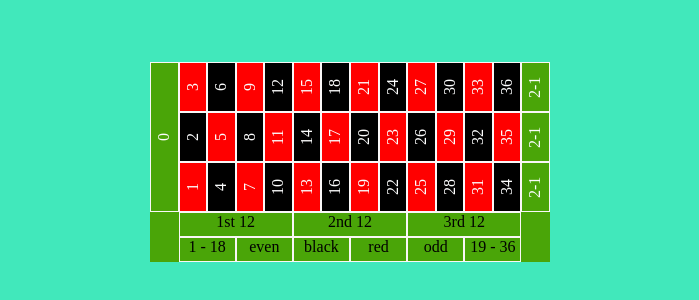
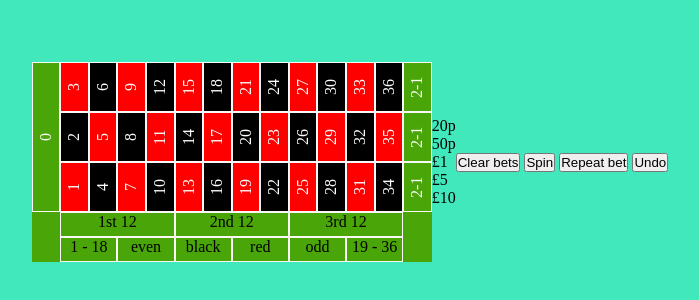
Before and after one commit to Bonkaker13/BingoTable, a plain HTML site: page index.html in a window 1280 px wide. Shown: the part 238-538 px from the top of the page, without its empty margins (290-989 px from the left). Drawn offline with Linux system fonts and the light colour scheme.

Commit message:
updated html

```diff
--- a/index.html
+++ b/index.html
@@ -8,6 +8,54 @@
     <title>Document</title>
 </head>
 <body>
+    <div class="topContainer">
+        <!-- <div class="single topzero" ></div>
+            <div class="single no1" ></div>
+            <div class="single no2" ></div>
+            <div class="single no3" data-location="3" data-odds="35"></div>
+            <div class="single no4" data-location="4" data-odds="35"></div>
+            <div class="single no5"></div>
+            <div class="single no6"></div>
+            <div class="single no7"></div>
+            <div class="single no8"></div>
+            <div class="single no9"></div>
+            <div class="single no10"></div>
+            <div class="single no11"></div>
+            <div class="single no12"></div>
+            <div class="single no13"></div>
+            <div class="single no14"></div>
+            <div class="single no15"></div>
+            <div class="single no16"></div>
+            <div class="single no17"></div>
+            <div class="single no18"></div>
+            <div class="single no19"></div>
+            <div class="single no20"></div>
+            <div class="single no21"></div>
+            <div class="single no22"></div>
+            <div class="single no23"></div>
+            <div class="single no24"></div>
+            <div class="single no25"></div>
+            <div class="single no26"></div>
+            <div class="single no27"></div>
+            <div class="single no28"></div>
+            <div class="single no29"></div>
+            <div class="single no30"></div>
+            <div class="single no31"></div>
+            <div class="single no32"></div>
+            <div class="single no33"></div>
+            <div class="single no34"></div>
+            <div class="single no35"></div>
+            <div class="single no36"></div>
+            <div class="single no3to6" data-location="3,6" data-odds="16"></div>
+            <div class="single no2356"></div>
+            <div class="twelvetop firsttwelve" data-location="1,2,3,4,5,6,7,8,9,10,11,12" data-odds="3"></div>
+            <div class="twelvetop secondtwelve" data-location="13/14,15,16,17,18,19,20,21,22,23,24" data-odds="3"></div>
+            <div class="twelvetop thirdtwelve" data-location="25,26,27,28,29,30,31,32,33,34,35,36" data-odds="3"></div> -->
+        <!-- <div class="topone"></div>
+            <div class="toptwo"></div>
+            <div class="topthree"></div>0
+            <div class="topfour"></div> -->
+    </div>
 
     <div class="maincontainer">
         <div class="Zero">
@@ -140,15 +188,20 @@
             <span>2-1</span>
         </div>
 
-
-
-
-
-
-
-
     </div>
-
+    <div class="chipcontainer">
+        <div class="y chip chipselected">20p</div>
+        <div class="r chip">50p</div>
+        <div class="g chip">£1</div>
+        <div class="b chip">£5</div>
+        <div class="bl chip">£10</div>
+    </div>
+    <div class="actions">
+        <button class=" act clearbets">Clear bets</button>
+        <button class="act spin">Spin</button>
+        <button class="act Repeat">Repeat bet</button>
+        <button class="act undo">Undo</button>
+    </div>
     <script src="script.js"></script>
 </body>
 </html>
```
